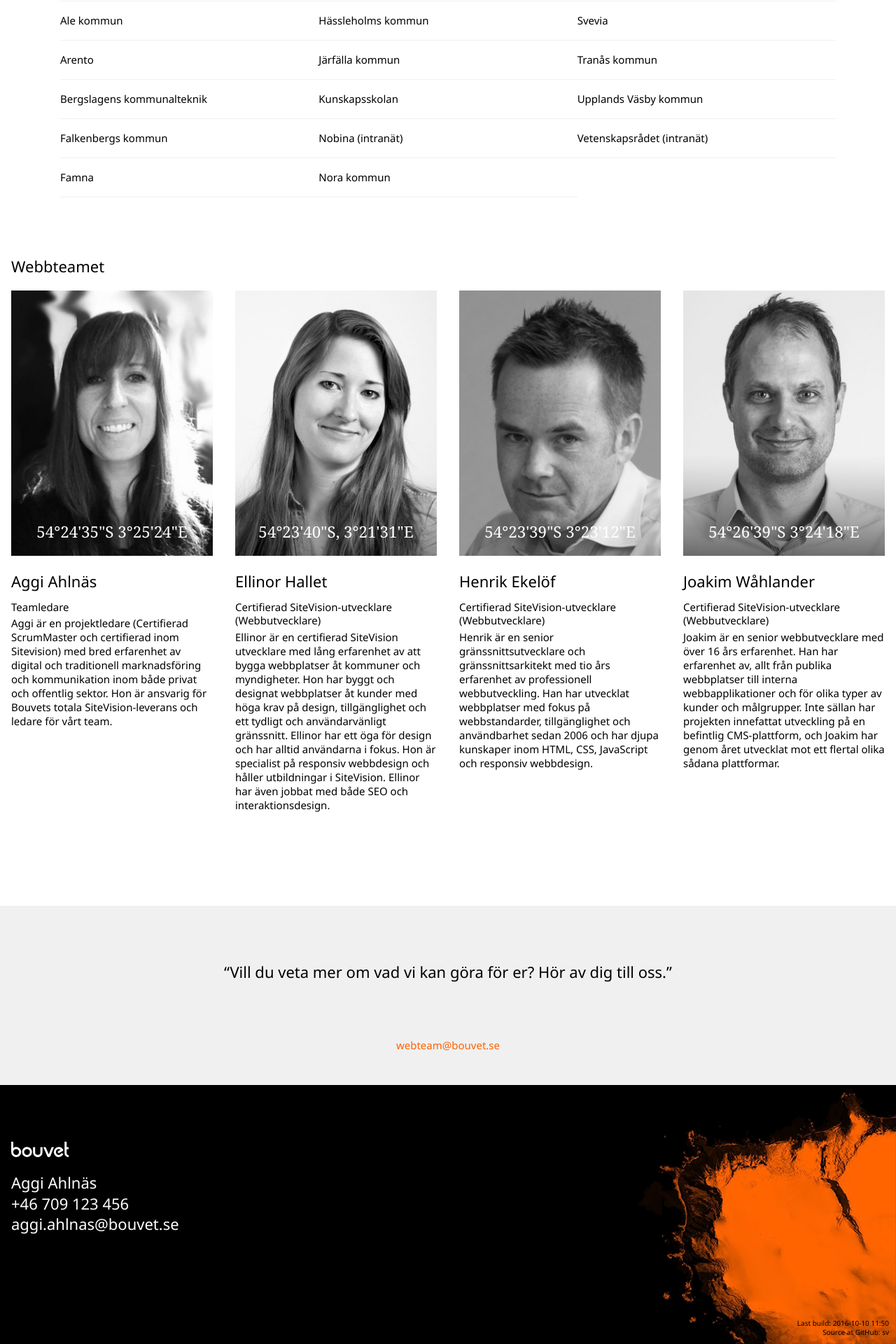
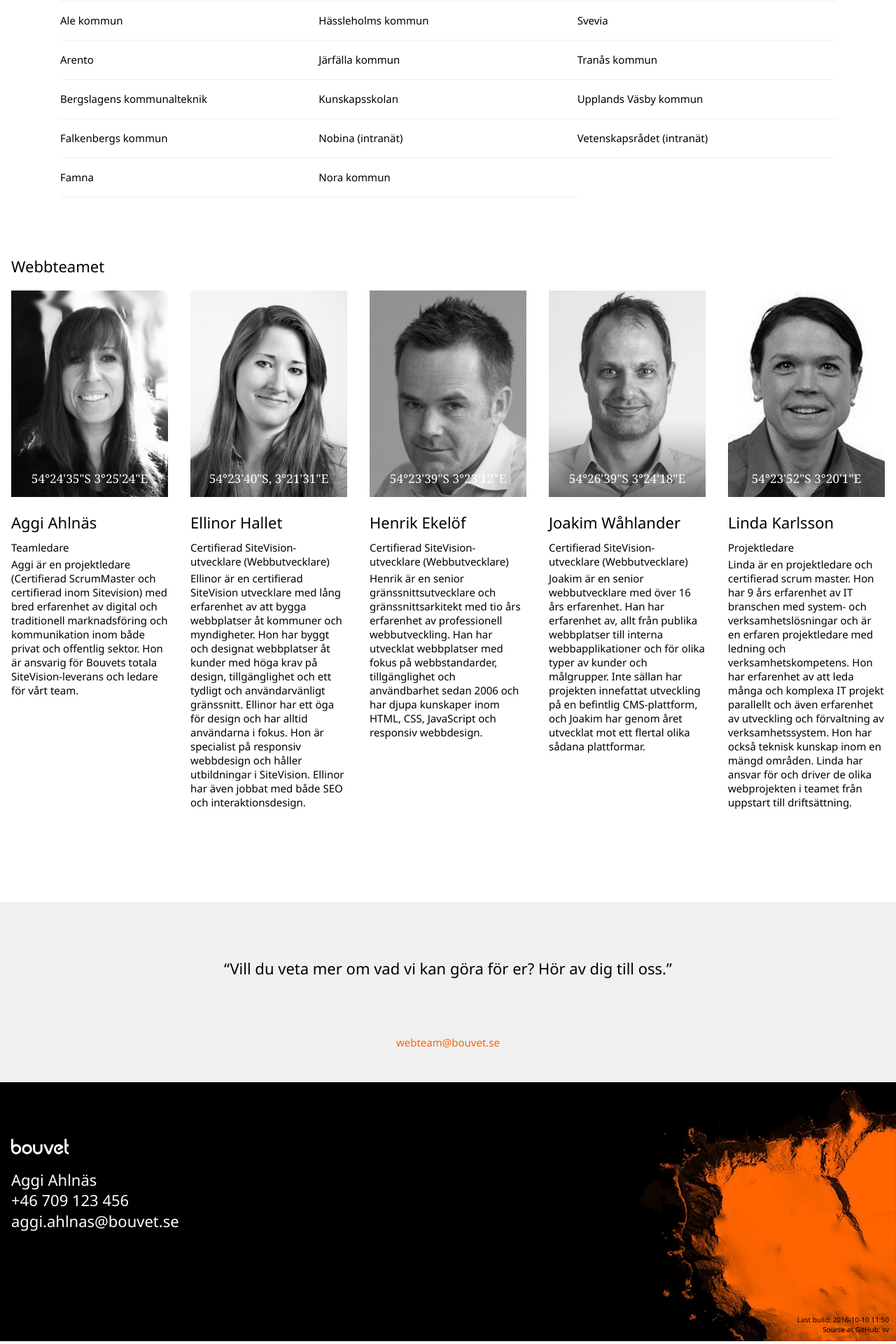
Before and after one commit to BouvetStockholmAB/sv, a Jekyll site: the page built from index.md, in a window 1280 px wide. Shown: the part 2559-4479 px from the top of the page at 70% size. Built offline with Jekyll 4.4.1, drawn with Linux system fonts in a browser that asks for light colours; some web fonts are replaced.

Commit message:
Added Linda to team

```diff
--- a/_data/the-team.json
+++ b/_data/the-team.json
@@ -32,6 +32,14 @@
             "email": "joakim.wahlander@bouvet.se",
             "img": "joakim",
             "position": "54°26'39\"S 3°24'18\"E"
+        },
+        "linda": {
+            "name": "Linda Karlsson",
+            "title": "Projektledare",
+            "about": "Linda är en projektledare och certifierad scrum master. Hon har 9 års erfarenhet av IT branschen med system- och verksamhetslösningar och är en erfaren projektledare med ledning och verksamhetskompetens. Hon har erfarenhet av att leda många och komplexa IT projekt parallellt och även erfarenhet av utveckling och förvaltning av verksamhetssystem. Hon har också teknisk kunskap inom en mängd områden. Linda har ansvar för och driver de olika webprojekten i teamet från uppstart till driftsättning.",
+            "email": "linda.karlsson@bouvet.se",
+            "img": "linda",
+            "position": "54°23'52\"S 3°20'1\"E"
         }
     }
 }
--- a/index.md
+++ b/index.md
@@ -66,7 +66,7 @@ title: Bouvet Team SiteVision
         <div class="ct ct--std" id="the-team">
             <h2 class="tableList__heading">Webbteamet</h2>
             <p></p>
-            <ul class="ct ct--4col teamMembers">
+            <ul class="ct ct--5col teamMembers">
                 {% include_relative _content/the-team.html %}
             </ul>
         </div>
```
Also changed, not shown: _sass/components/_content-blocks.scss (+8 -3 lines), _sass/layout/_grid.scss (+11 -1 lines), assets/img/team-1x-300x395/linda.jpg (added), assets/img/team-2x-600x790/linda.jpg (added), assets/main.css.
